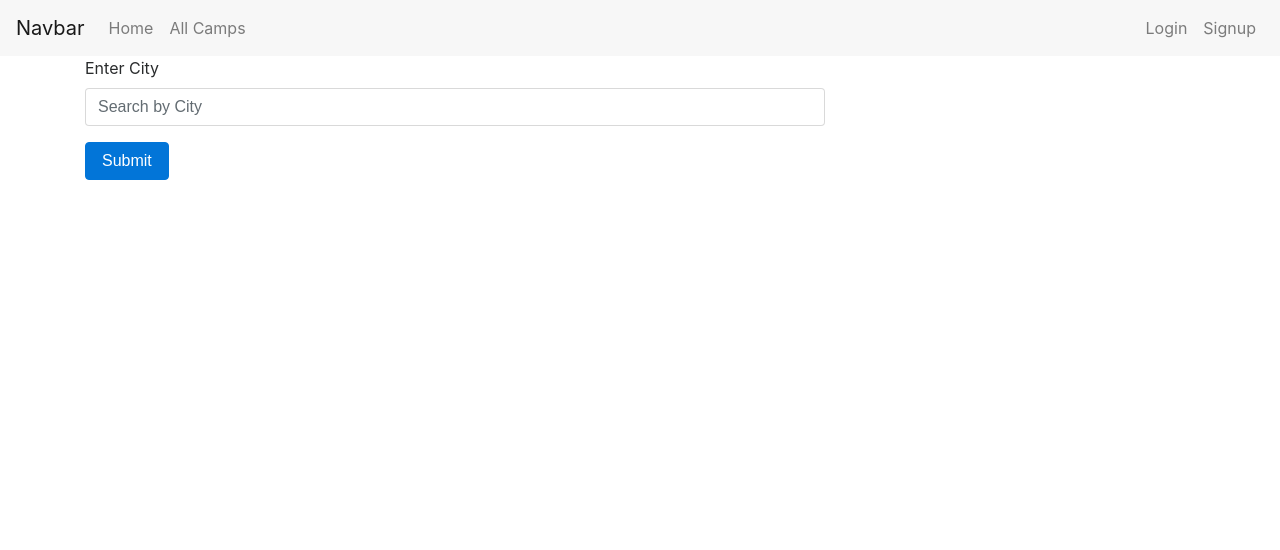
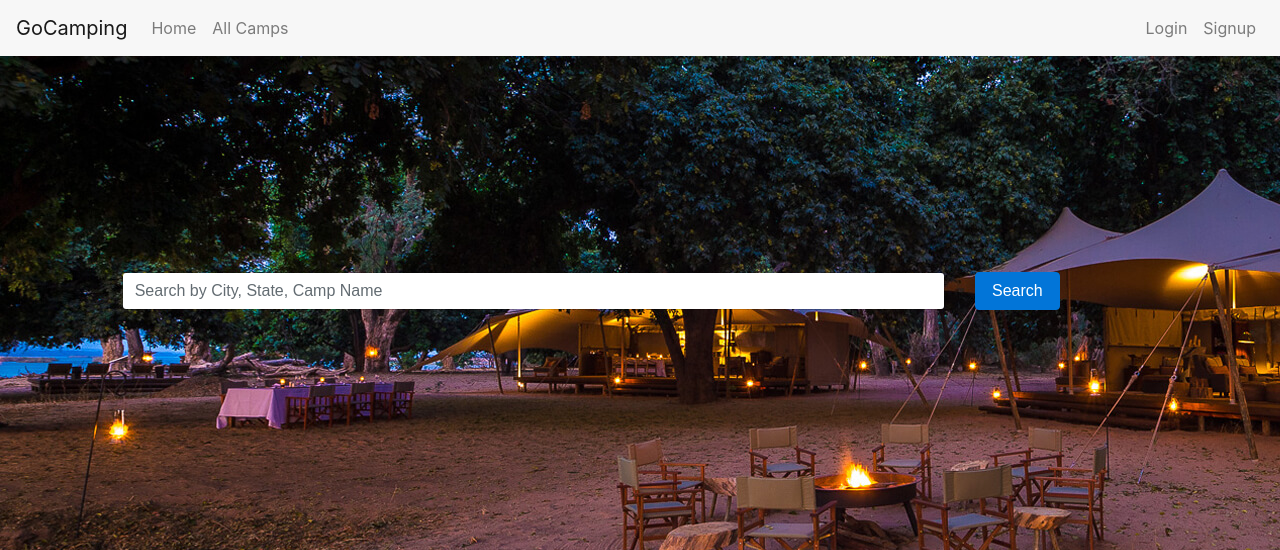
Before and after one commit to mayank-agarwal-96/go-camping, a Django app: page /camp/ in a window 1280 px wide. Shown: the top 550 px of the page. Run offline with Django 3.2, Linux system fonts and the light colour scheme; some libraries are stand-ins or nearby versions.

Commit message:
Integrate full text watson search and create landing page

```diff
--- a/camp/__init__.py
+++ b/camp/__init__.py
@@ -0,0 +1 @@
+default_app_config = 'camp.apps.CampConfig'
--- a/camp/apps.py
+++ b/camp/apps.py
@@ -2,7 +2,11 @@
 from __future__ import unicode_literals
 
 from django.apps import AppConfig
+from watson import search as watson
 
 
 class CampConfig(AppConfig):
     name = 'camp'
+    def ready(self):
+        Camp = self.get_model("Camp")
+        watson.register(Camp)
--- a/camp/templates/base.html
+++ b/camp/templates/base.html
@@ -11,12 +11,16 @@
     <link rel="stylesheet" href="https://maxcdn.bootstrapcdn.com/bootstrap/4.0.0-alpha.6/css/bootstrap.min.css" integrity="sha384-rwoIResjU2yc3z8GV/NPeZWAv56rSmLldC3R/AZzGRnGxQQKnKkoFVhFQhNUwEyJ" crossorigin="anonymous">
     <script src="https://use.fontawesome.com/5e20bf0dbd.js"></script>
   </head>
+  {% block style %}
+  {% endblock %}
+
+  {% block body %}
   <body>
 	<nav class="navbar navbar-toggleable-md navbar-light bg-faded">
 	  <button class="navbar-toggler navbar-toggler-right" type="button" data-toggle="collapse" data-target="#navbarNav" aria-controls="navbarNav" aria-expanded="false" aria-label="Toggle navigation">
 	    <span class="navbar-toggler-icon"></span>
 	  </button>
-	  <a class="navbar-brand" href="#">Navbar</a>
+	  <a class="navbar-brand" href="{% url 'landing' %}">GoCamping</a>
 	  <div class="collapse navbar-collapse" id="navbarNav">
 	    <ul class="navbar-nav navbar-right mr-auto">
 	      <li class="nav-item">
@@ -47,10 +51,12 @@
 
 	  </div>
 	</nav>
+	{% block container %}
 	<div class="container">
 	{% block content %}
     {% endblock %}
     </div>
+    {% endblock %}
 	{% block script %}
 	  <script src="https://code.jquery.com/jquery-3.1.1.slim.min.js" integrity="sha384-A7FZj7v+d/sdmMqp/nOQwliLvUsJfDHW+k9Omg/a/EheAdgtzNs3hpfag6Ed950n" crossorigin="anonymous"></script>
       <script src="https://cdnjs.cloudflare.com/ajax/libs/tether/1.4.0/js/tether.min.js" integrity="sha384-DztdAPBWPRXSA/3eYEEUWrWCy7G5KFbe8fFjk5JAIxUYHKkDx6Qin1DkWx51bBrb" crossorigin="anonymous"></script>
@@ -58,4 +64,5 @@
 	  <script type="text/javascript" src="https://maps.googleapis.com/maps/api/js?key=AIzaSyD3jiKtFNSk0o9NBSsn1ruv--rZbTNjdMc&libraries=places&callback=activatePlacesSearch"></script>
     {% endblock %}
   </body>
+  {% endblock %}
 </html>
--- a/camp/templates/camp_list.html
+++ b/camp/templates/camp_list.html
@@ -26,7 +26,7 @@
         </div>
       </div>
       <h6>{{ camp.city }}, {{ camp.state }}, {{ camp.country }}</h6>
-      <p class="card-text">This is a wider card with supporting text below as a natural lead-in to additional content. This content is a little bit longer.</p>
+<!--       <p class="card-text">This is a wider card with supporting text below as a natural lead-in to additional content. This content is a little bit longer.</p> -->
     </div>
     <div class="card-footer">
       <small class="text-muted">Last updated {{camp.updated}}</small>
--- a/camp/templates/index.html
+++ b/camp/templates/index.html
@@ -3,24 +3,32 @@
 {% block title %}
   Search
 {% endblock %}
+{% load static %}
 
-
-{% block content %}
-
-<form action="" method="POST">
+{% block style %}
+  <style type="text/css">
+    body {
+        background-image: url("{% static 'images/camp2.jpg' %}");
+        background-repeat: no-repeat;
+    }
+  </style>
+{% endblock %}
+{% block container %}
+  <br><br><br><br><br><br><br><br><br>
+  <form action="" method="POST" class="form-inline">
   {% csrf_token %}
-  <div class="form-group">
-    <label for="search_term">Enter City</label>
-    <input type="text" class="form-control col-sm-8" id="search_term" name="search_term" placeholder="Search by City" name="" required>
+    <div class="form-group col-sm-8 offset-sm-1 col-xs-10 offset-xs-1">
+      <label for="search_term" class="sr-only">Password</label>
+      <input type="text" class="form-control col-sm-12" id="search_term" name="search_term" placeholder="Search by City, State, Camp Name">
     </div>
-  <button type="submit" class="btn btn-primary">Submit</button>
+    <div class="col-sm-2 col-xs-10 offset-xs-1">
+    <button type="submit" class="btn btn-primary">Search</button>
+    </div>
   </form>
-
   <script>
   	function activatePlacesSearch() {
   		var input = document.getElementById('search_term');
   		var autocomplete = new google.maps.places.Autocomplete(input);
   	}
   </script>
-
 {% endblock %}
--- a/camp/views.py
+++ b/camp/views.py
@@ -12,24 +12,28 @@ from django.shortcuts import render, get_object_or_404, redirect
 from django.urls import reverse
 from .forms import SignUpForm, LoginForm
 from .models import Camp, Rate
+from watson import search as watson
 
 # Create your views here.
 def home(request):
     if(request.method == "POST"):
         data = [ x.strip(' ') for x in str(request.POST.get('search_term')).split(',')]
+        search_text = " ".join(data)
 
-        data_params = {'city': None, 'state': None, 'country': None}
-        if len(data) == 3:
-            data_params['city'] = data[0]
-            data_params['state'] = data[1]
-            data_params['country'] = data[2]
+        # data_params = {'city': None, 'state': None, 'country': None}
+        # if len(data) == 3:
+        #     data_params['city'] = data[0]
+        #     data_params['state'] = data[1]
+        #     data_params['country'] = data[2]
 
-        elif len(data) == 2:
-            data_params['state'] = data[0]
-            data_params['country'] = data[1]
+        # elif len(data) == 2:
+        #     data_params['state'] = data[0]
+        #     data_params['country'] = data[1]
 
-        elif len(data) == 1:
-            data_params['country'] = data[0]
+        # elif len(data) == 1:
+        #     data_params['country'] = data[0]
+
+        data_params = {'query': search_text}
         return redirect("%s?%s" % (reverse('camp_list'), urllib.urlencode(data_params)))
 
     return render(request, "index.html")
@@ -46,16 +50,18 @@ def add_camp(request):
 def camp_list(request):
 
     data = request.GET
-    city = data.get('city')
-    state = data.get('state')
-    country = data.get('country')
-    qs = Camp.objects.all()
-    camps = qs
-    if state:
-        camps = qs.filter(state__iexact=state)
-    if city:
-        camps = qs.filter(city__iexact=city)
+    # city = data.get('city')
+    # state = data.get('state')
+    # country = data.get('country')
+    # qs = Camp.objects.all()
+    # camps = qs
+    # if state:
+    #     camps = qs.filter(state__iexact=state)
+    # if city:
+    #     camps = qs.filter(city__iexact=city)
 
+    search_text = data.get('query', "")
+    camps = watson.filter(Camp, search_text)
     for camp in camps:
         ratings = Rate.objects.filter(camp=camp)
         average_rating = ratings.aggregate(Avg('rating'))['rating__avg']
@@ -147,3 +153,7 @@ def login_view(request):
 
     else:
         return render(request, 'login.html', {'form': LoginForm()})
+
+
+def landing(request):
+    return render(request, 'landing.html')
--- a/gocamping/settings.py
+++ b/gocamping/settings.py
@@ -28,7 +28,7 @@ SECRET_KEY = os.environ.get('DJANGO_SECRET_KEY', 'cg#p$g+j9tax!#a3cup@1$8obt2_+&
 # DEBUG = True
 DEBUG = bool( os.environ.get('DJANGO_DEBUG', True) )
 
-ALLOWED_HOSTS = [".herokuapp.com"]
+ALLOWED_HOSTS = [".herokuapp.com", "127.0.0.1"]
 
 
 # Application definition
@@ -43,6 +43,7 @@ INSTALLED_APPS = [
     'camp',
     'cloudinary_storage',
     'cloudinary',
+    'watson',
 ]
 
 MIDDLEWARE = [
--- a/gocamping/urls.py
+++ b/gocamping/urls.py
@@ -13,6 +13,7 @@ Including another URLconf
     1. Import the include() function: from django.conf.urls import url, include
     2. Add a URL to urlpatterns:  url(r'^blog/', include('blog.urls'))
 """
+from camp.views import landing
 from django.conf import settings
 from django.conf.urls import url, include
 from django.conf.urls.static import static
@@ -20,6 +21,7 @@ from django.contrib import admin
 
 urlpatterns = [
     url(r'^admin/', admin.site.urls),
+    url(r'^$', landing, name='landing'),
     url(r'^camp/', include('camp.urls')),
 ]
 
```
Also changed, not shown: camp/templates/landing.html (added, +32 -0 lines), camp/static/images/camp1.jpg (added), camp/static/images/camp2.jpg (added), camp/static/images/camp4.jpg (added). Lines whose indentation alone changed are shown as unchanged.
